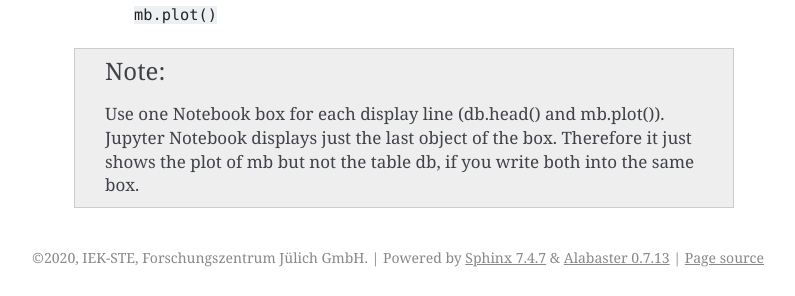
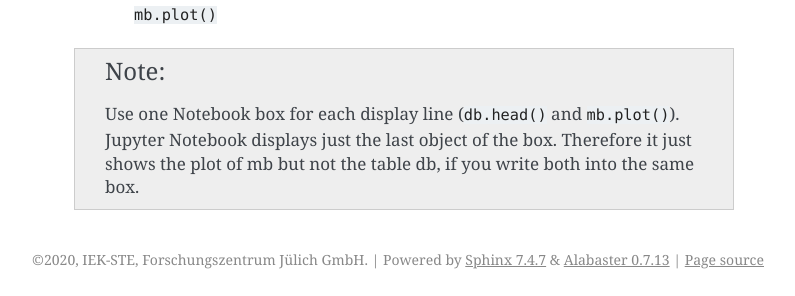
Before and after one commit to ElsevierSoftwareX/SOFTX-D-21-00134, a Sphinx documentation site: the page built from docs/source/introduction.rst, in a window 1280 px wide and 900 px high, scrolled down 2223 px. Shown: the part 601-897 px from the top of the window, without its empty margins (346-1141 px from the left). Built offline with Sphinx 7.4.7, drawn with Linux system fonts in a browser that asks for light colours.

Commit message:
documentation

```diff
--- a/docs/source/introduction.rst
+++ b/docs/source/introduction.rst
@@ -87,4 +87,4 @@ Quick start
     | ``mb.plot()``
 
 .. note::
-    Use one Notebook box for each display line (db.head() and mb.plot()). Jupyter Notebook displays just the last object of the box. Therefore it just shows the plot of mb but not the table db, if you write both into the same box.
+    Use one Notebook box for each display line (``db.head()`` and ``mb.plot()``). Jupyter Notebook displays just the last object of the box. Therefore it just shows the plot of mb but not the table db, if you write both into the same box.
--- a/docs/source/tutorial.rst
+++ b/docs/source/tutorial.rst
@@ -15,6 +15,7 @@ Generating data sets
     db = processdata.read_db()
     db.head()
 
+|
 
 .. raw:: html
 
@@ -192,6 +193,7 @@ Generating data sets
 
     db.columns
 
+|
 
 .. parsed-literal::
 
@@ -235,6 +237,7 @@ Generating data sets
 
     processdata.get_Countrylist(db)
 
+|
 
 .. parsed-literal::
 
```
